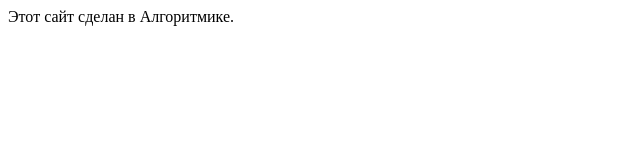
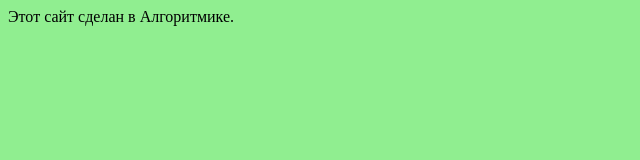
Before and after one commit to PolinaMamushkina01/algoritmika, a plain HTML site: page index.html in a window 1280 px wide. Shown: the whole page, without its empty margins (0-640 px from the left). Drawn offline with Linux system fonts and the light colour scheme.

Commit message:
Update index.html

```diff
--- a/index.html
+++ b/index.html
@@ -1,6 +1,6 @@
 <html>
   <title>Мой сайт</title>
-  <body background-color: lightgreen>
+  <body style="background-color: lightgreen">
     <p>
       Этот сайт сделан в Алгоритмике.
     </p>
```
